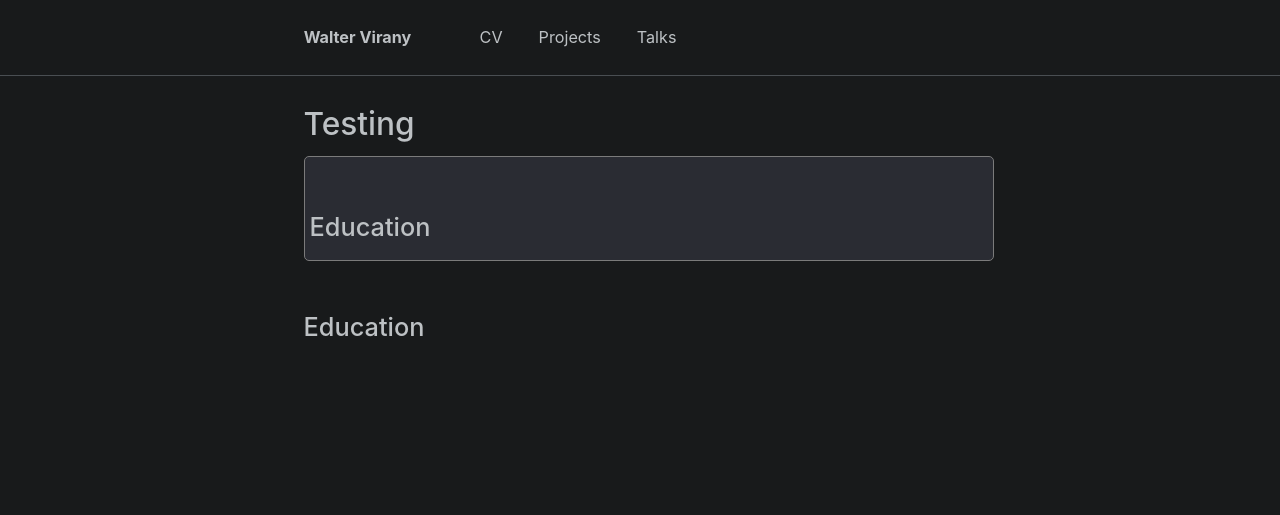
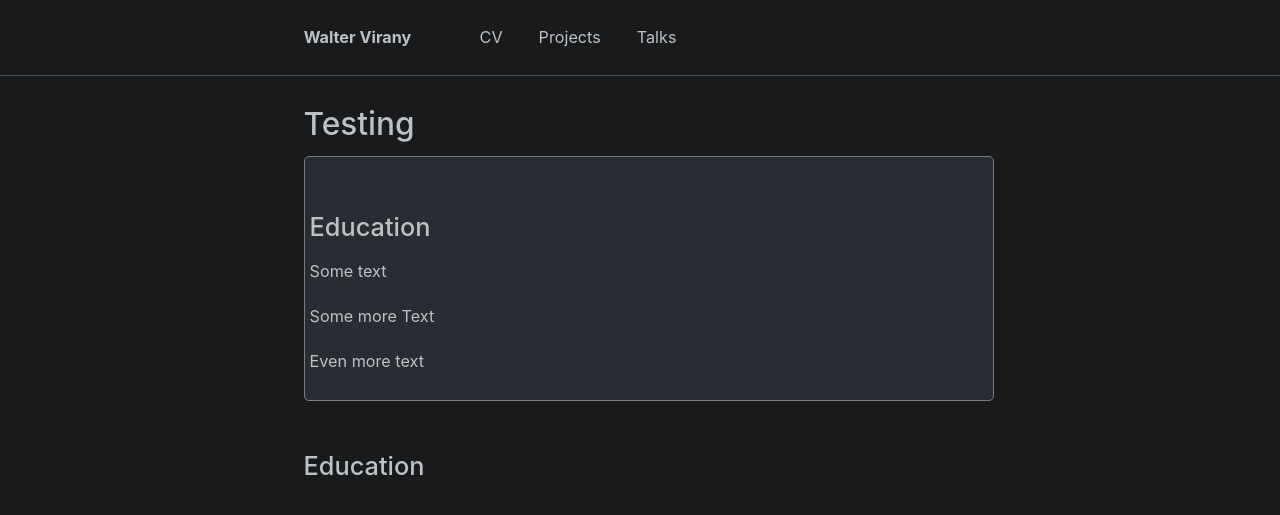
Before and after one commit to wvirany/wvirany.github.io, a Jekyll site: the page built from _pages/test.html, in a window 1280 px wide. Shown: the top 515 px of the page. Built offline with Jekyll 4.4.1, drawn with Linux system fonts in a browser that asks for light colours.

Commit message:
Update test.html

```diff
--- a/_pages/test.html
+++ b/_pages/test.html
@@ -48,6 +48,9 @@ div.cv {
 
     <div class="cv">
         <h2>Education</h2>
+        <p>Some text</p>
+        <p>Some more Text</p>
+        <p>Even more text</p>
     </div>
 
     <p class="educ">
```
